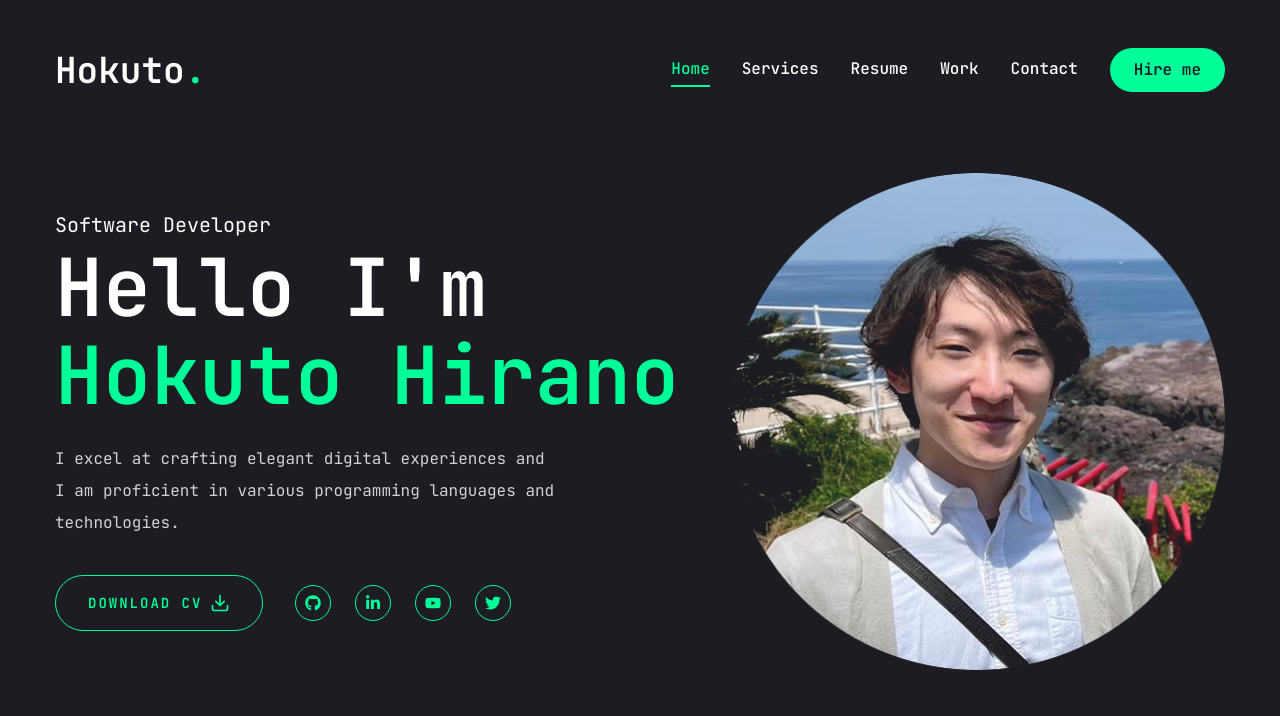
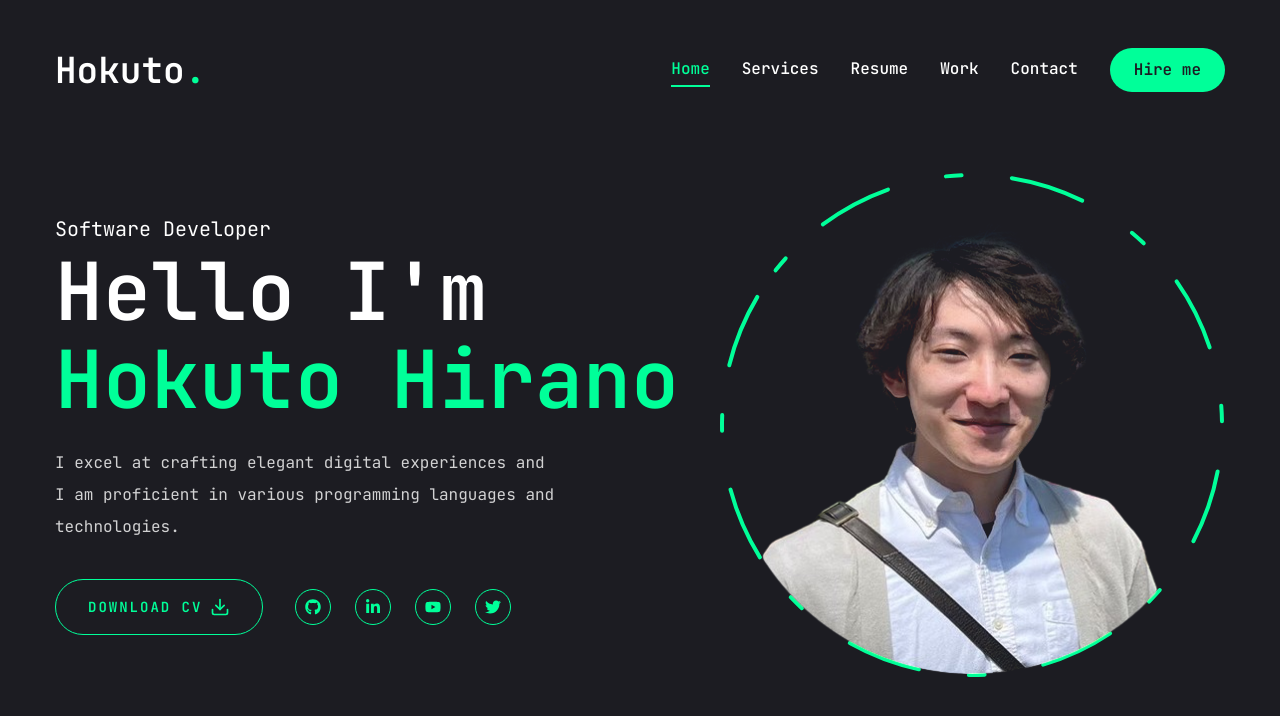
Before and after one commit to hkthirano/portfolio, a Next.js app: page / in a window 1280 px wide. Shown: the top 716 px of the page. Built offline with nearby package versions, Linux system fonts and the light colour scheme.

Commit message:
refactor: Improve Photo component performance and layout

```diff
--- a/components/Photo.tsx
+++ b/components/Photo.tsx
@@ -19,7 +19,7 @@ const Photo = () => {
                         opacity: 1,
                         transition: { delay: 2.4, duration: 0.4, ease: "easeInOut" }
                     }}
-                    className="w-[298px] h-[298px] xl:w-[498px] xl:h-[498px] mix-blend-lighten"
+                    className="w-[298px] h-[298px] xl:w-[498px] xl:h-[498px] mix-blend-lighten absolute top-[4px] left-[4px]"
                 >
                     <Image
                         src="/assets/photo.png"
@@ -31,8 +31,8 @@ const Photo = () => {
                     />
                 </motion.div>
                 {/* circle */}
-                {/* <motion.svg
-                    className="w-[300px] xl:w-[506px] h-[300px] xl:h-[506px]"
+                <motion.svg
+                    className="w-[306px] xl:w-[506px] h-[306px] xl:h-[506px]"
                     fill="transparent"
                     viewBox="0 0 506 506"
                     xmlns="http://www.w3.org/2000/svg"
@@ -56,7 +56,7 @@ const Photo = () => {
                             repeatType: "reverse"
                         }}
                     />
-                </motion.svg> */}
+                </motion.svg>
             </motion.div>
         </div>
     );
```
Also changed, not shown: public/assets/photo.png.
